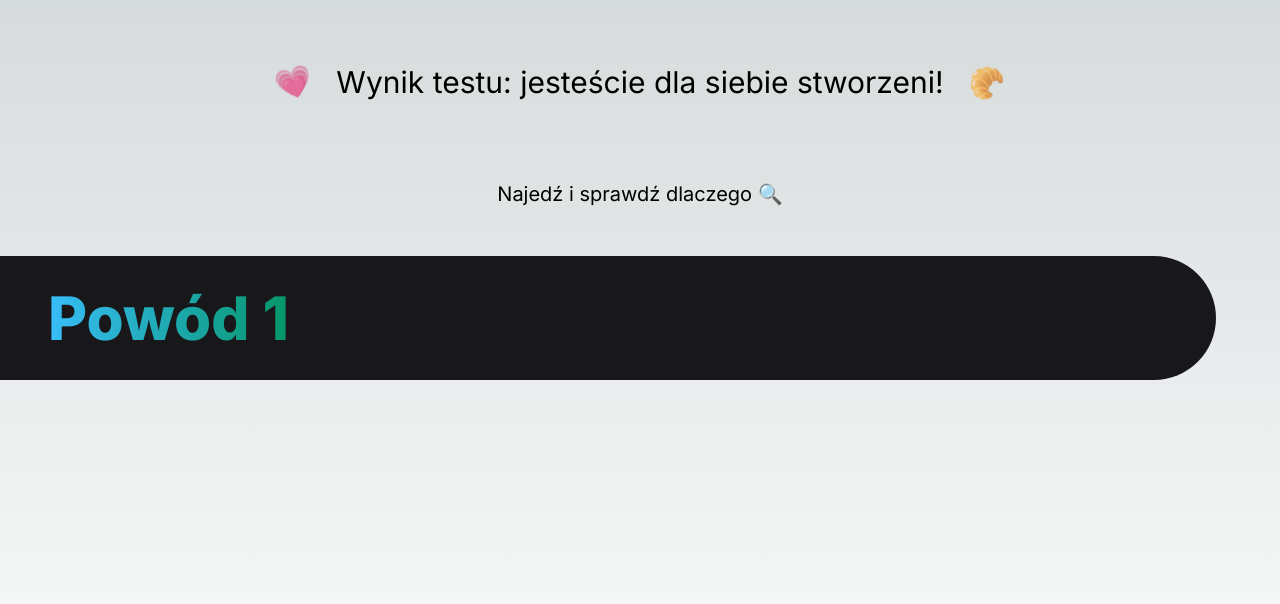
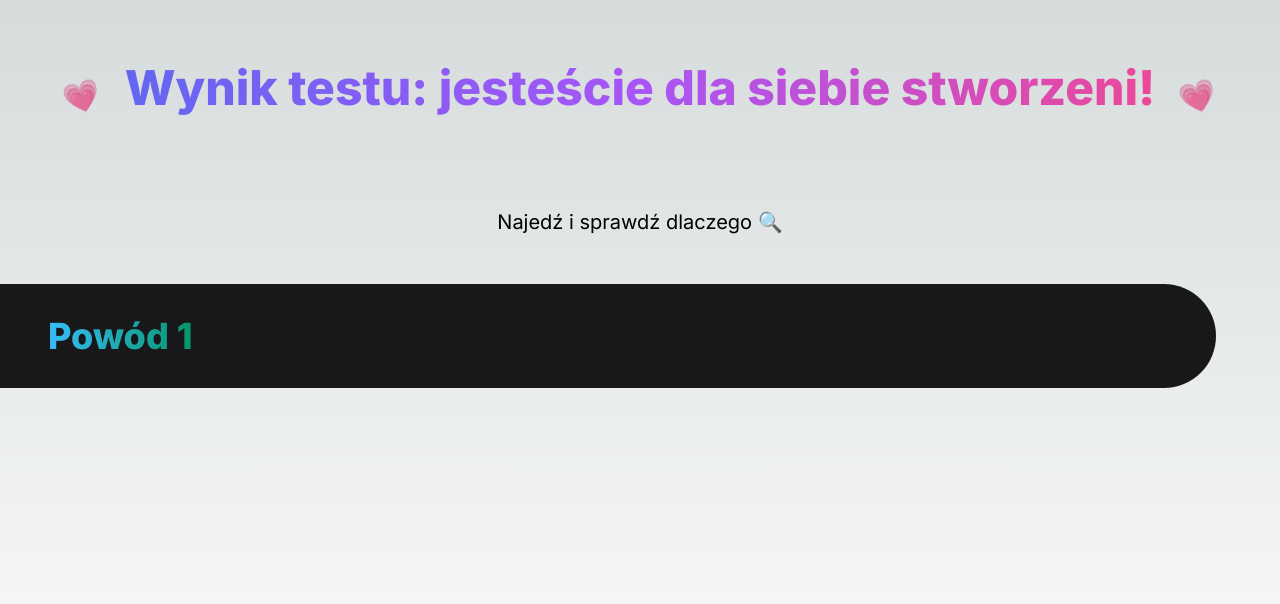
Before and after one commit to alicenoknow/two_years, a Next.js app: page /result in a window 1280 px wide. Shown: the top 604 px of the page. Built offline with nearby package versions, Linux system fonts and the light colour scheme.

Commit message:
Style changes

```diff
--- a/app/result/page.tsx
+++ b/app/result/page.tsx
@@ -2,7 +2,7 @@ import React from "react";
 import Image from "next/image";
 
 import { AnimatedResult, RESULTS_DATA } from "@/components/results";
-import { Card, CroissantEmoji, HeartEmoji } from "@/components";
+import { Card, HeartEmoji } from "@/components";
 
 const IMAGE_SIZE = 300;
 
@@ -10,7 +10,7 @@ const AnimatedElement = (config: AnimatedResult) => {
   const { text, imageOrGifUrl, idx } = config;
   return (
     <div className="flex flex-row items-center">
-     <Card text={text} imageOrGifUrl={imageOrGifUrl} number={idx} />
+      <Card text={text} imageOrGifUrl={imageOrGifUrl} number={idx} />
     </div>
   );
 };
@@ -18,7 +18,13 @@ const AnimatedElement = (config: AnimatedResult) => {
 const Page = () => {
   return (
     <div className="h-screen overflow-y-scroll no-scrollbar pb-24">
-      <div className="flex items-center justify-center text-3xl p-8 pt-16"><HeartEmoji /> Wynik testu: jesteście dla siebie stworzeni! <CroissantEmoji /></div>
+      <div className="flex items-center justify-center text-3xl p-8 pt-16">
+        <HeartEmoji />
+        <h1 className="mb-4 font-extrabold text-gray-900 dark:text-white md:text-4xl lg:text-5xl">
+          <span className="text-transparent bg-clip-text bg-gradient-to-r from-indigo-500 via-purple-500 to-pink-500">
+            Wynik testu: jesteście dla siebie stworzeni!
+          </span>
+        </h1><HeartEmoji /></div>
       <div className="flex items-center justify-center text-xl p-12">Najedź i sprawdź dlaczego 🔍</div>
       {RESULTS_DATA.map((elem, key) => (
         <AnimatedElement key={key} {...elem} />
--- a/components/Card.tsx
+++ b/components/Card.tsx
@@ -12,11 +12,11 @@ const IMAGE_SIZE = 400;
 const Card = ({ number, text, imageOrGifUrl }: CardProps) => {
     return (<div>
         <div className='clickhere cursor-pointer rounded-r-full py-4 pt-8 pl-12 mr-16 bg-zinc-900 flex items-center'>
-            <h1 className="mb-4 text-3xl font-extrabold text-gray-900 dark:text-white md:text-5xl lg:text-6xl"><span className="text-transparent bg-clip-text bg-gradient-to-r to-emerald-600 from-sky-400">Powód {number}</span>
+            <h1 className="mb-4 text-3xl font-extrabold text-gray-900 dark:text-white md:text-3xl lg:text-4xl"><span className="text-transparent bg-clip-text bg-gradient-to-r to-emerald-600 from-sky-400">Powód {number}</span>
             </h1>
         </div>
-        <div className={`showme-${number % 2 ? "left" : "right"} p-8`}>
-            <div className="pb-4">{text}</div>
+        <div className={`showme-${number % 2 ? "left" : "right"} p-8 px-96`}>
+            <div className="pb-4 ">{text}</div>
             <Image
                 src={imageOrGifUrl}
                 priority
--- a/components/Welcome.tsx
+++ b/components/Welcome.tsx
@@ -1,6 +1,9 @@
+import { CroissantEmoji } from ".";
+
 const Welcome = () => {
   return (
-    <div className="flex items-center justify-center z-10 px-12 pt-24">
+    <div className="flex items-center justify-center z-10 px-96 pt-24">
+      <CroissantEmoji />
       <h1 className="mb-4 text-4xl font-extrabold z-10 leading-[4rem] text-gray-900 dark:text-white md:text-4xl lg:text-4xl">Dokładnie 2 lata temu podjąłeś <span className="text-transparent z-10 bg-clip-text bg-gradient-to-r to-emerald-600 from-sky-400 text-4xl">najlepszą decyzję w swoim życiu.</span> Teraz nadszedł moment, żeby ponownie zweryfikować czy ta relacja dalej ma sens.</h1>
     </div>
   );
```
